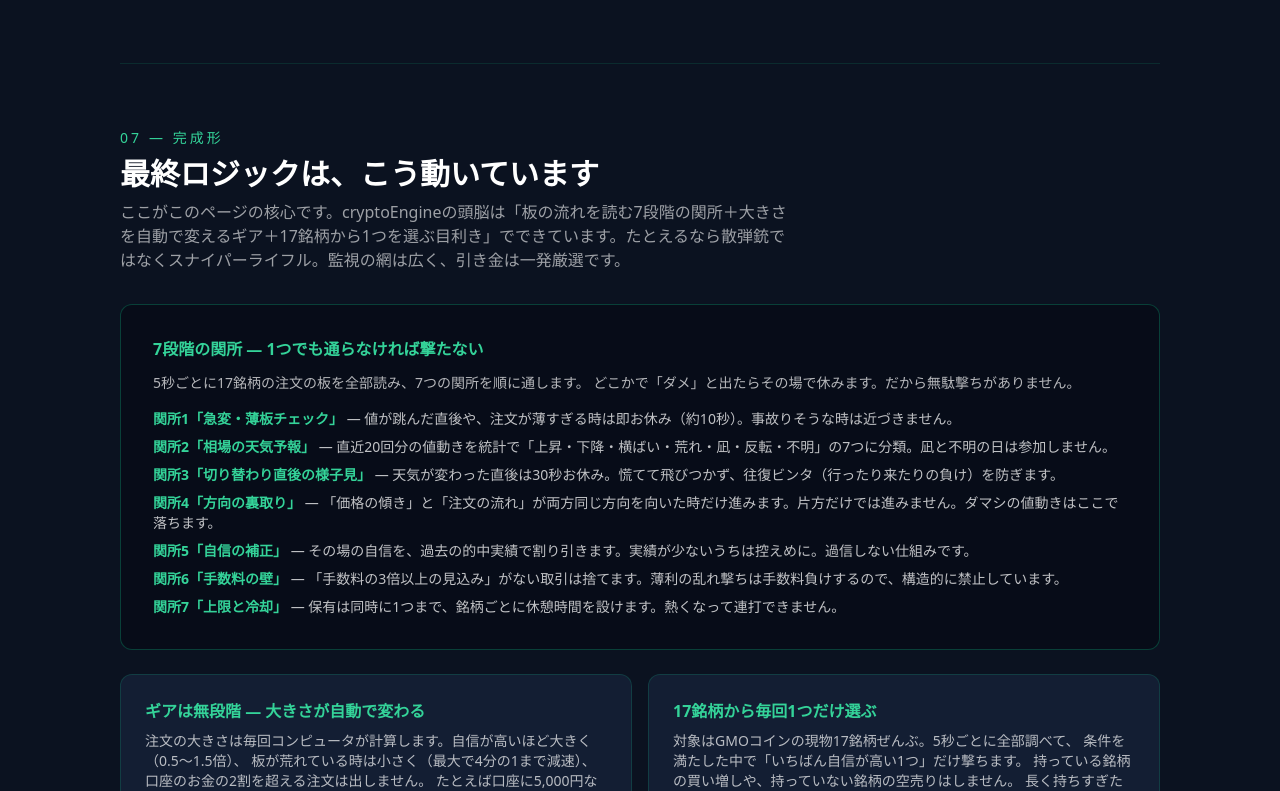
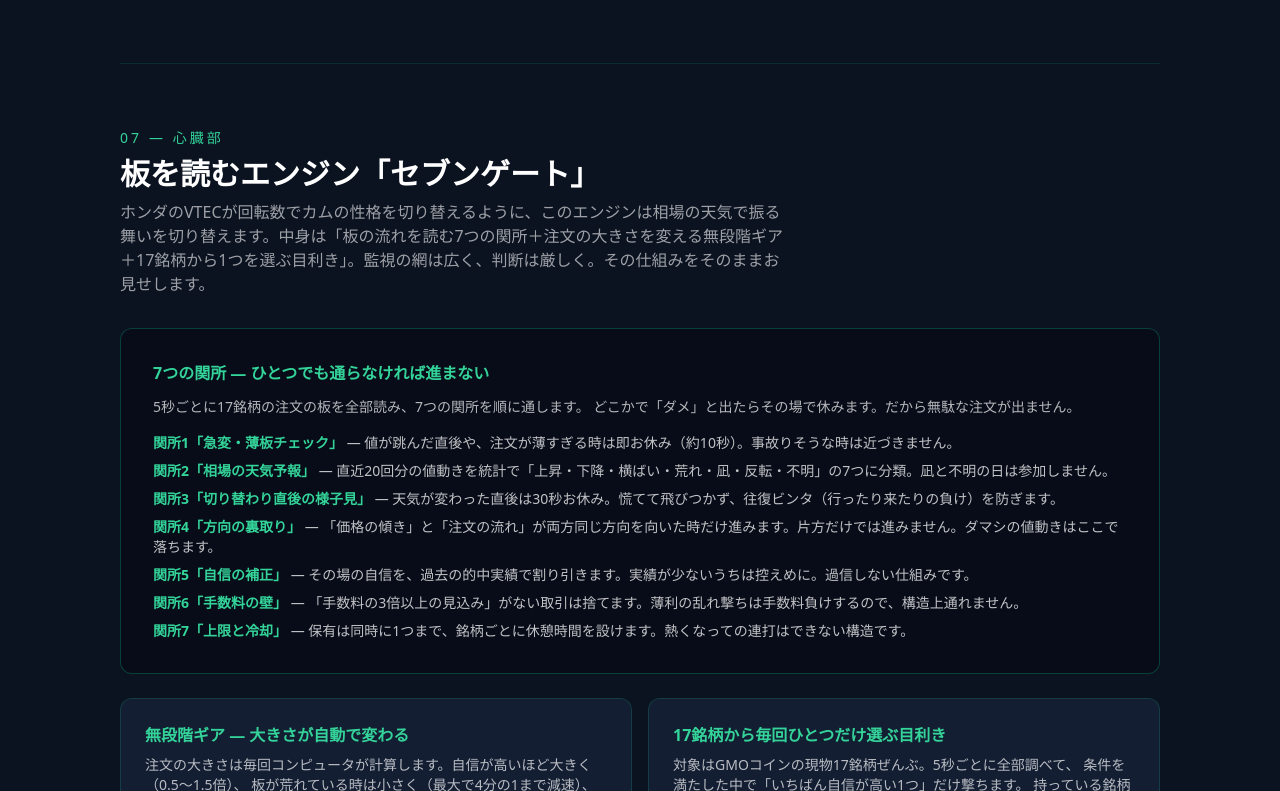
Before and after one commit to Hisashi9899/Neutron_HP, a Next.js app: page /crypto-engine in a window 1280 px wide. Shown: the part 5389-6180 px from the top of the page. Built offline with nearby package versions, Linux system fonts and the light colour scheme.

Commit message:
完成形ロジック章をメーカー視点の仕組み語りに改稿

```diff
--- a/app/crypto-engine/page.tsx
+++ b/app/crypto-engine/page.tsx
@@ -245,12 +245,12 @@ export default function CryptoEnginePage() {
 
         {/* 7 完成形ロジック */}
         <section id="logic-final" className="border-b border-accent/15 py-16">
-          <Reveal><H2 no="07 — 完成形" title="最終ロジックは、こう動いています" lead="ここがこのページの核心です。cryptoEngineの頭脳は「板の流れを読む7段階の関所＋大きさを自動で変えるギア＋17銘柄から1つを選ぶ目利き」でできています。たとえるなら散弾銃ではなくスナイパーライフル。監視の網は広く、引き金は一発厳選です。" /></Reveal>
+          <Reveal><H2 no="07 — 心臓部" title="板を読むエンジン「セブンゲート」" lead="ホンダのVTECが回転数でカムの性格を切り替えるように、このエンジンは相場の天気で振る舞いを切り替えます。中身は「板の流れを読む7つの関所＋注文の大きさを変える無段階ギア＋17銘柄から1つを選ぶ目利き」。監視の網は広く、判断は厳しく。その仕組みをそのままお見せします。" /></Reveal>
           <Reveal className="rounded-xl border border-accent/30 bg-navy-950 p-6 md:p-8">
-            <h3 className="font-bold text-accent-soft">7段階の関所 — 1つでも通らなければ撃たない</h3>
+            <h3 className="font-bold text-accent-soft">7つの関所 — ひとつでも通らなければ進まない</h3>
             <p className="mt-3 text-sm text-white/70">
               5秒ごとに17銘柄の注文の板を全部読み、7つの関所を順に通します。
-              どこかで「ダメ」と出たらその場で休みます。だから無駄撃ちがありません。
+              どこかで「ダメ」と出たらその場で休みます。だから無駄な注文が出ません。
             </p>
             <ol className="mt-4 space-y-2 text-sm text-white/75">
               <li><b className="text-accent-soft">関所1「急変・薄板チェック」</b> — 値が跳んだ直後や、注文が薄すぎる時は即お休み（約10秒）。事故りそうな時は近づきません。</li>
@@ -258,13 +258,13 @@ export default function CryptoEnginePage() {
               <li><b className="text-accent-soft">関所3「切り替わり直後の様子見」</b> — 天気が変わった直後は30秒お休み。慌てて飛びつかず、往復ビンタ（行ったり来たりの負け）を防ぎます。</li>
               <li><b className="text-accent-soft">関所4「方向の裏取り」</b> — 「価格の傾き」と「注文の流れ」が両方同じ方向を向いた時だけ進みます。片方だけでは進みません。ダマシの値動きはここで落ちます。</li>
               <li><b className="text-accent-soft">関所5「自信の補正」</b> — その場の自信を、過去の的中実績で割り引きます。実績が少ないうちは控えめに。過信しない仕組みです。</li>
-              <li><b className="text-accent-soft">関所6「手数料の壁」</b> — 「手数料の3倍以上の見込み」がない取引は捨てます。薄利の乱れ撃ちは手数料負けするので、構造的に禁止しています。</li>
-              <li><b className="text-accent-soft">関所7「上限と冷却」</b> — 保有は同時に1つまで、銘柄ごとに休憩時間を設けます。熱くなって連打できません。</li>
+            <li><b className="text-accent-soft">関所6「手数料の壁」</b> — 「手数料の3倍以上の見込み」がない取引は捨てます。薄利の乱れ撃ちは手数料負けするので、構造上通れません。</li>
+            <li><b className="text-accent-soft">関所7「上限と冷却」</b> — 保有は同時に1つまで、銘柄ごとに休憩時間を設けます。熱くなっての連打はできない構造です。</li>
             </ol>
           </Reveal>
           <Reveal kind="gravity" className="mt-6 grid gap-4 md:grid-cols-2">
             <div className="rounded-xl border border-accent/20 bg-navy-800 p-6">
-              <h3 className="mb-2 font-bold text-accent-soft">ギアは無段階 — 大きさが自動で変わる</h3>
+              <h3 className="mb-2 font-bold text-accent-soft">無段階ギア — 大きさが自動で変わる</h3>
               <p className="text-sm text-white/70">
                 注文の大きさは毎回コンピュータが計算します。自信が高いほど大きく（0.5〜1.5倍）、
                 板が荒れている時は小さく（最大で4分の1まで減速）、口座のお金の2割を超える注文は出しません。
@@ -272,7 +272,7 @@ export default function CryptoEnginePage() {
               </p>
             </div>
             <div className="rounded-xl border border-accent/20 bg-navy-800 p-6">
-              <h3 className="mb-2 font-bold text-accent-soft">17銘柄から毎回1つだけ選ぶ</h3>
+              <h3 className="mb-2 font-bold text-accent-soft">17銘柄から毎回ひとつだけ選ぶ目利き</h3>
               <p className="text-sm text-white/70">
                 対象はGMOコインの現物17銘柄ぜんぶ。5秒ごとに全部調べて、
                 条件を満たした中で「いちばん自信が高い1つ」だけ撃ちます。
```
